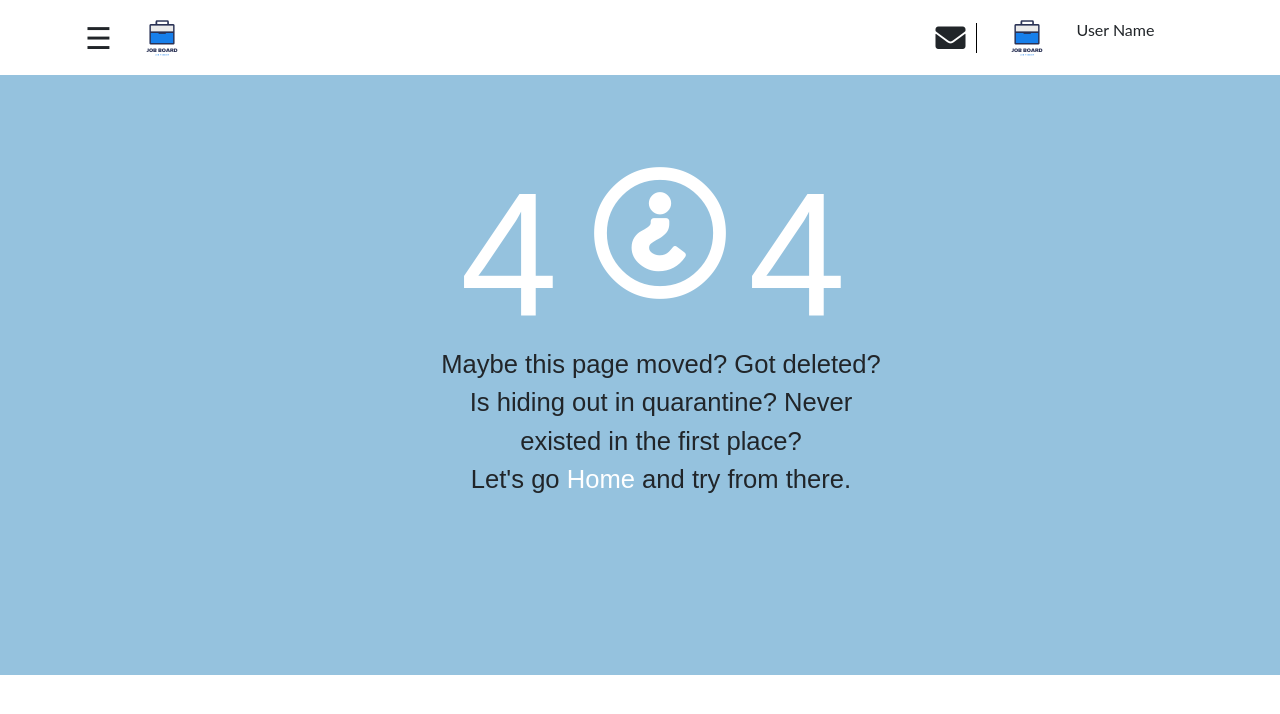
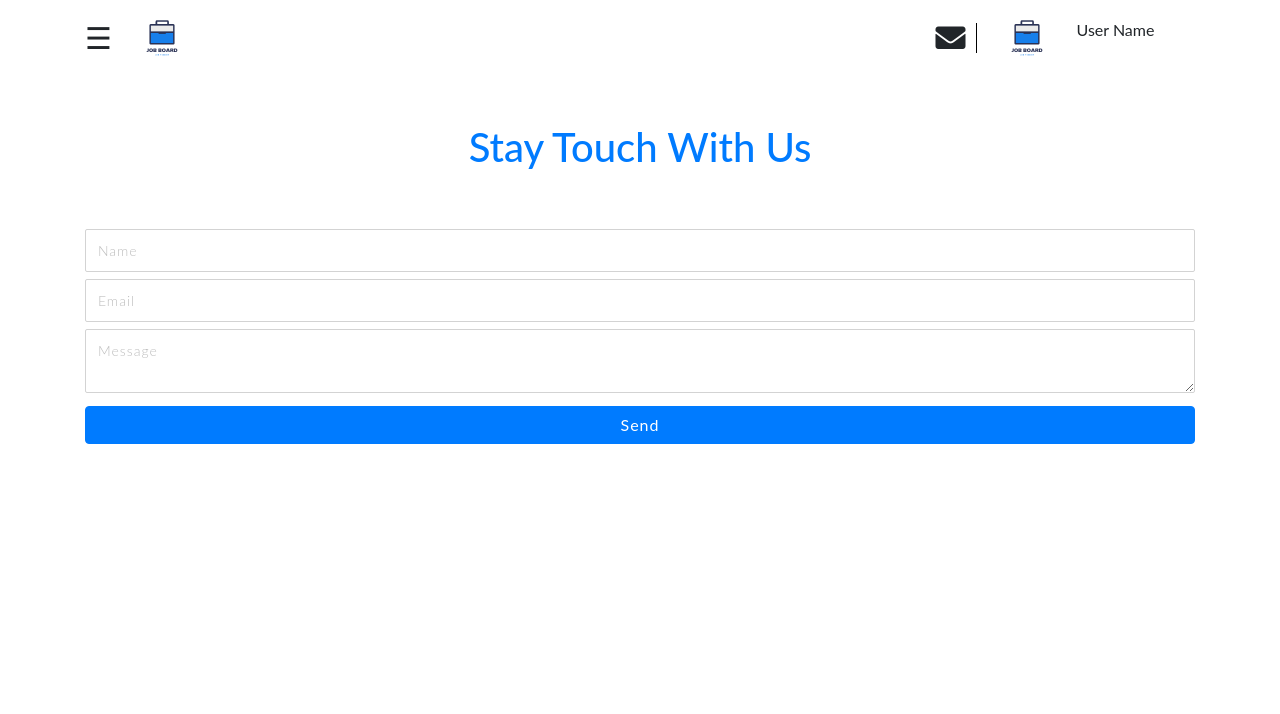
Before and after one commit to Habib826/job-dashboard, a React (Create React App) app: page /contact in a window 1280 px wide. Shown: the top 714 px of the page. Built offline with nearby package versions, Linux system fonts and the light colour scheme.

Commit message:
contact form

```diff
--- a/package.json
+++ b/package.json
@@ -6,6 +6,7 @@
     "@testing-library/jest-dom": "^4.2.4",
     "@testing-library/react": "^9.5.0",
     "@testing-library/user-event": "^7.2.1",
+    "emailjs-com": "^2.6.4",
     "firebase": "^8.6.3",
     "react": "^16.13.1",
     "react-dom": "^16.13.1",
--- a/src/App.js
+++ b/src/App.js
@@ -7,19 +7,20 @@ import {
 import ClientDashboard from './Components/ClientDashboard/ClientDashboard/ClientDashboard';
 import ClientJob from './Components/ClientDashboard/ClientJob/ClientJob';
 import TopNavbar from './Components/ClientDashboard/TopNavbar/TopNavbar';
+import Contact from './Components/Shared/Contatact/Contact';
 import Login from './Components/Shared/Login/Login';
 import NotFound from './Components/Shared/NotFound/NotFound';
 import Registration from './Components/Shared/Registration/Registration';
 function App() {
   return (
     <Router>
-      <TopNavbar/>
+      <TopNavbar />
       <Switch>
         <Route exact path="/">
-          <Login/>
+          <Login />
         </Route>
         <Route path="/client-dashboard">
-          <ClientDashboard/>
+          <ClientDashboard />
         </Route>
         <Route path="/client-jobs">
           <ClientJob></ClientJob>
@@ -27,8 +28,11 @@ function App() {
         <Route path="/register">
           <Registration></Registration>
         </Route>
+        <Route path="/contact">
+          <Contact></Contact>
+        </Route>
         <Route path="*">
-          <NotFound/>
+          <NotFound />
         </Route>
       </Switch>
     </Router>
--- /dev/null
+++ b/src/Components/Shared/Contatact/Contact.js
@@ -0,0 +1,45 @@
+import React from 'react';
+import emailjs from 'emailjs-com';
+
+const Contact = () => {
+    function onSubmit(e) {
+        e.preventDefault();
+        emailjs.sendForm('service_4p4pggt', 'template_711vers', e.target, 'user_bssm1tSjhlHODeHG5i2bb')
+            .then((result) => {
+                console.log(result.text);
+            }, (error) => {
+                console.log(error.text);
+            });
+        e.target.reset();
+    }
+    return (
+        <div className="form" id="contact">
+            <h1 className="text-center pt-5 text-primary">Stay Touch With Us</h1>
+            <div className="container pt-5 pb-5">
+                <form className="text-center" onSubmit={onSubmit}>
+                    <input type="hidden" name="contact_number" />
+                    <input
+                        className="field"
+                        type="text"
+                        name="user_name"
+                        placeholder="Name"
+                    /><br />
+                    <input
+                        className="field"
+                        type="email"
+                        name="user_email"
+                        placeholder="Email"
+                    /><br />
+                    <textarea
+                        className="field"
+                        name="message"
+                        placeholder="Message"
+                    /><br />
+                    <input type="submit" className="btn btn-primary" value="Send" />
+                </form>
+            </div>
+        </div>
+    );
+};
+
+export default Contact;
--- a/src/Components/Shared/Registration/Registration.js
+++ b/src/Components/Shared/Registration/Registration.js
@@ -4,7 +4,6 @@ import { Link } from 'react-router-dom';
 
 const Registration = () => {
     const { register, handleSubmit, formState: { errors } } = useForm();
-    console.log(formState);
     const onClientSubmit = (data) => console.log(data);
     const onCandidateSubmit = (data) => console.log(data);
     return (
```
Also changed, not shown: src/Components/ClientDashboard/TopNavbar/TopNavbar.js (+6 -6 lines), 1 other file (tests, documents, lock files or other folders).
